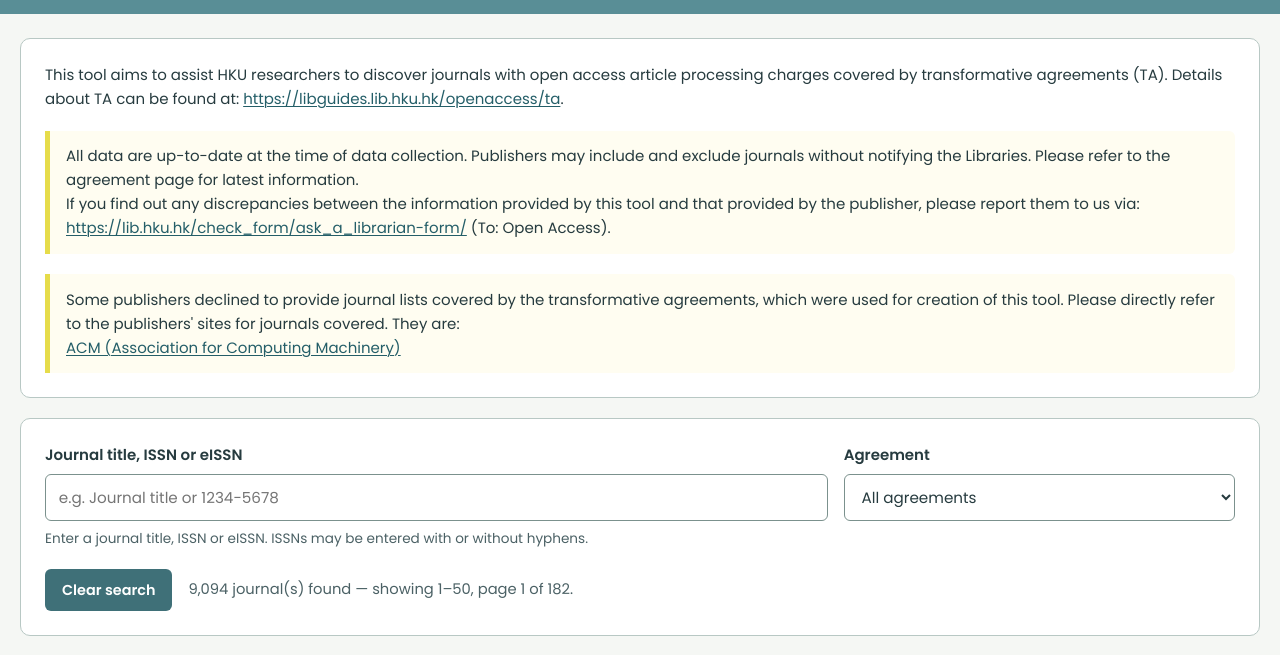
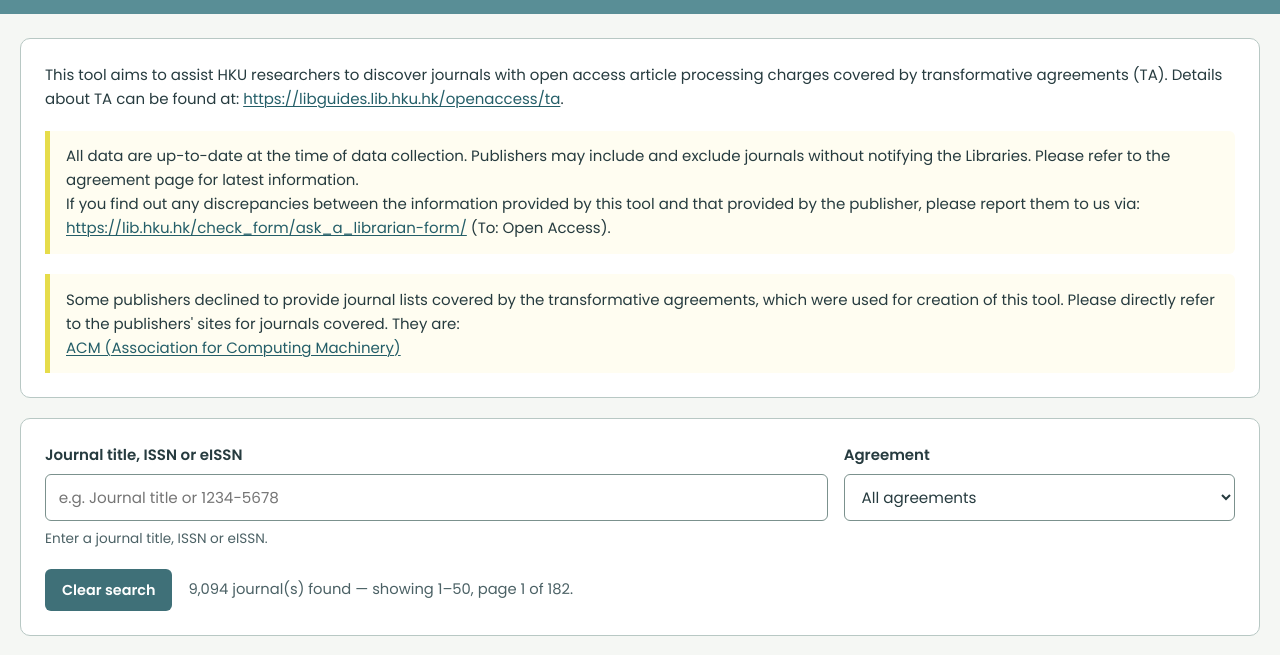
Before and after one commit to hkul-yliu161/ta-tools-test, a plain HTML site: page index.html in a window 1280 px wide. Shown: the part 113-768 px from the top of the page. Drawn offline with nearby package versions, Linux system fonts and the light colour scheme.

Commit message:
Update index.html

```diff
--- a/index.html
+++ b/index.html
@@ -424,7 +424,7 @@
           >
 
           <p id="keywordHelp" class="search-help">
-            Enter a journal title, ISSN or eISSN. ISSNs may be entered with or without hyphens.
+            Enter a journal title, ISSN or eISSN.
           </p>
         </div>
 
```
